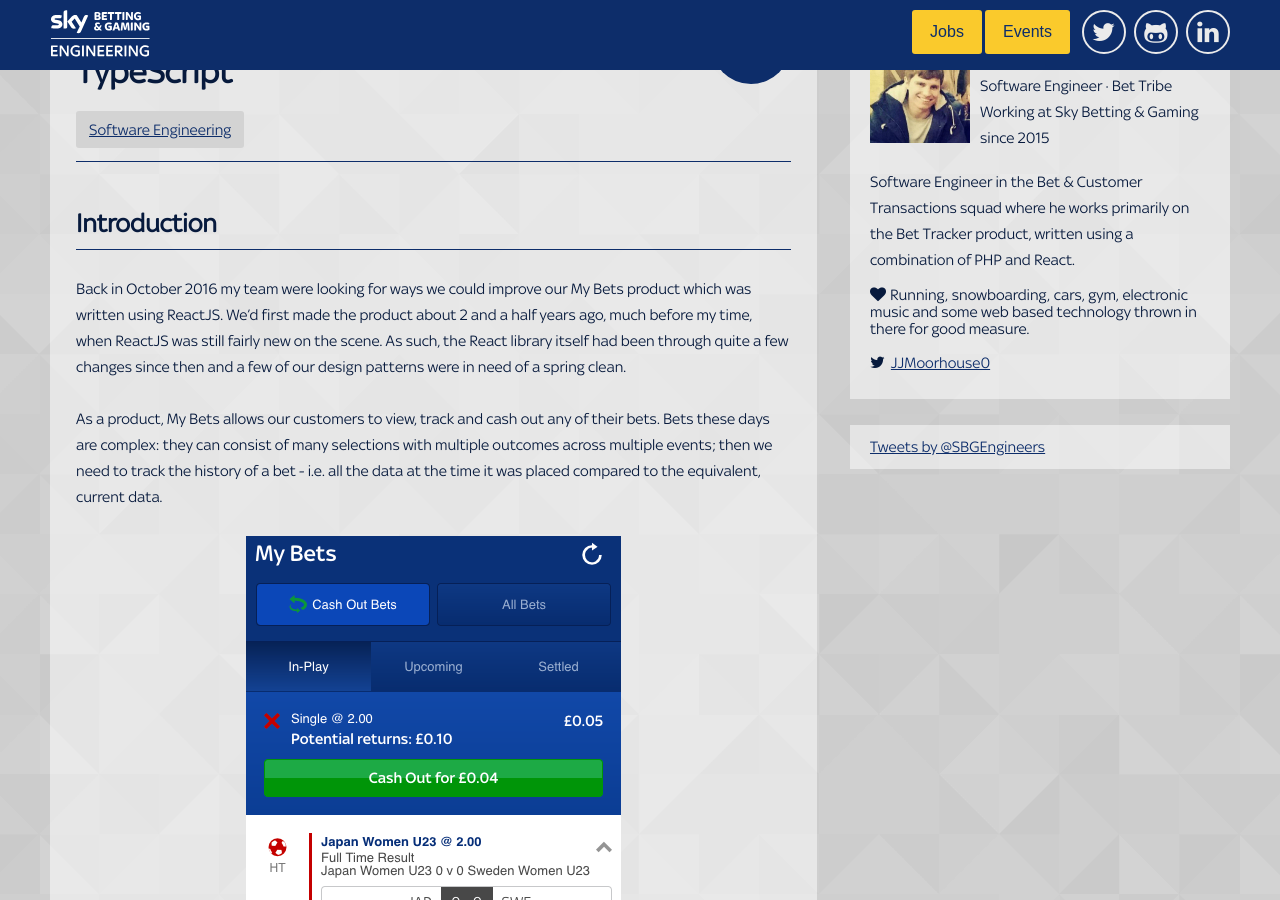
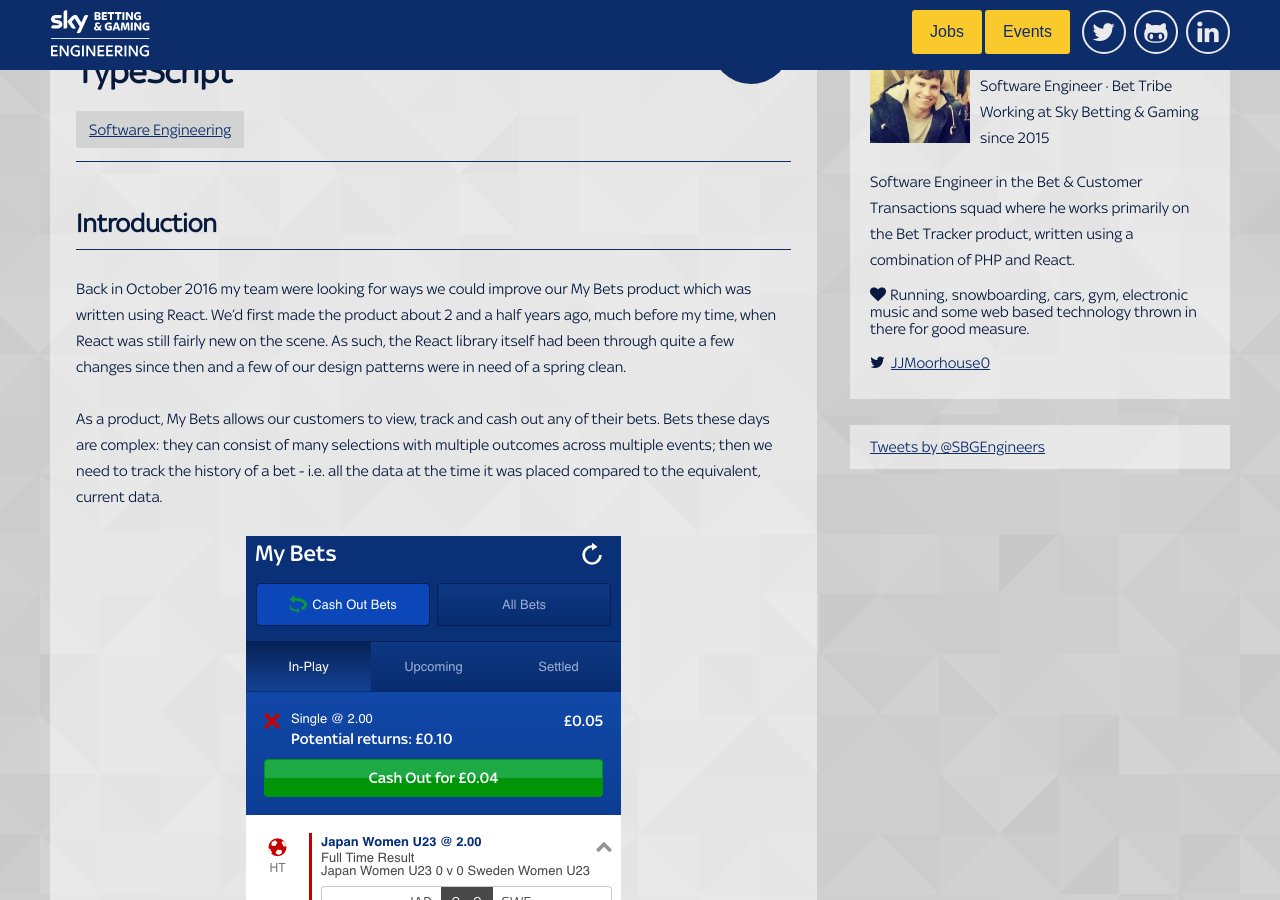
Before and after one commit to skybet/skybet.github.io, a Jekyll site: the page built from _posts/2017-03-28-bettracker-typescript.md, in a window 1280 px wide and 900 px high, scrolled down 485 px. Built offline with Jekyll 4.4.1, drawn with Linux system fonts in a browser that asks for light colours; nearby versions of some CDN libraries; some web fonts are replaced; comment, search, counter and statistics services are not loaded.

Commit message:
rename ReactJS -> React

```diff
--- a/_posts/2017-03-28-bettracker-typescript.md
+++ b/_posts/2017-03-28-bettracker-typescript.md
@@ -10,7 +10,7 @@
 
 ## Introduction
 
-Back in October 2016 my team were looking for ways we could improve our My Bets product which was written using ReactJS. We'd first made the product about 2 and a half years ago, much before my time, when ReactJS was still fairly new on the scene. As such, the React library itself had been through quite a few changes since then and a few of our design patterns were in need of a spring clean.
+Back in October 2016 my team were looking for ways we could improve our My Bets product which was written using React. We'd first made the product about 2 and a half years ago, much before my time, when React was still fairly new on the scene. As such, the React library itself had been through quite a few changes since then and a few of our design patterns were in need of a spring clean.
 
 As a product, My Bets allows our customers to view, track and cash out any of their bets. Bets these days are complex: they can consist of many selections with multiple outcomes across multiple events; then we need to track the history of a bet - i.e. all the data at the time it was placed compared to the equivalent, current data.
 
```
